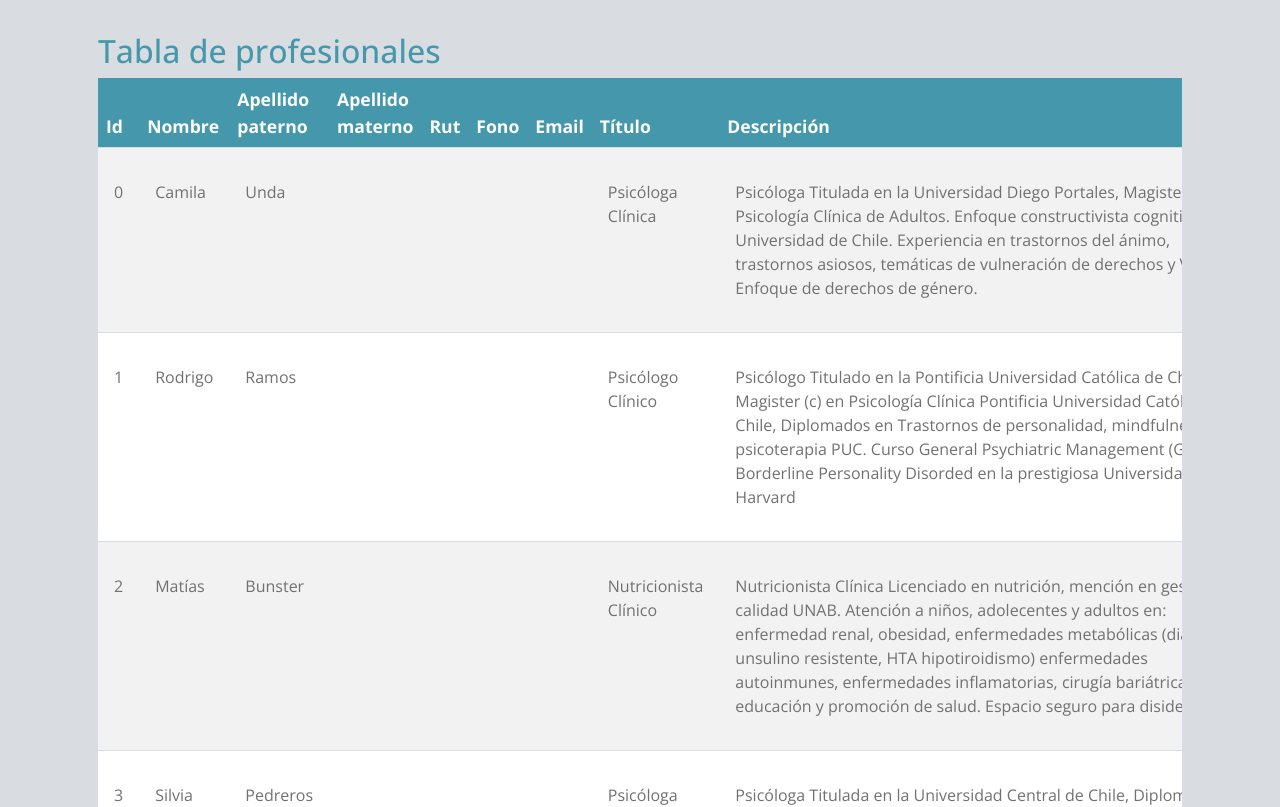
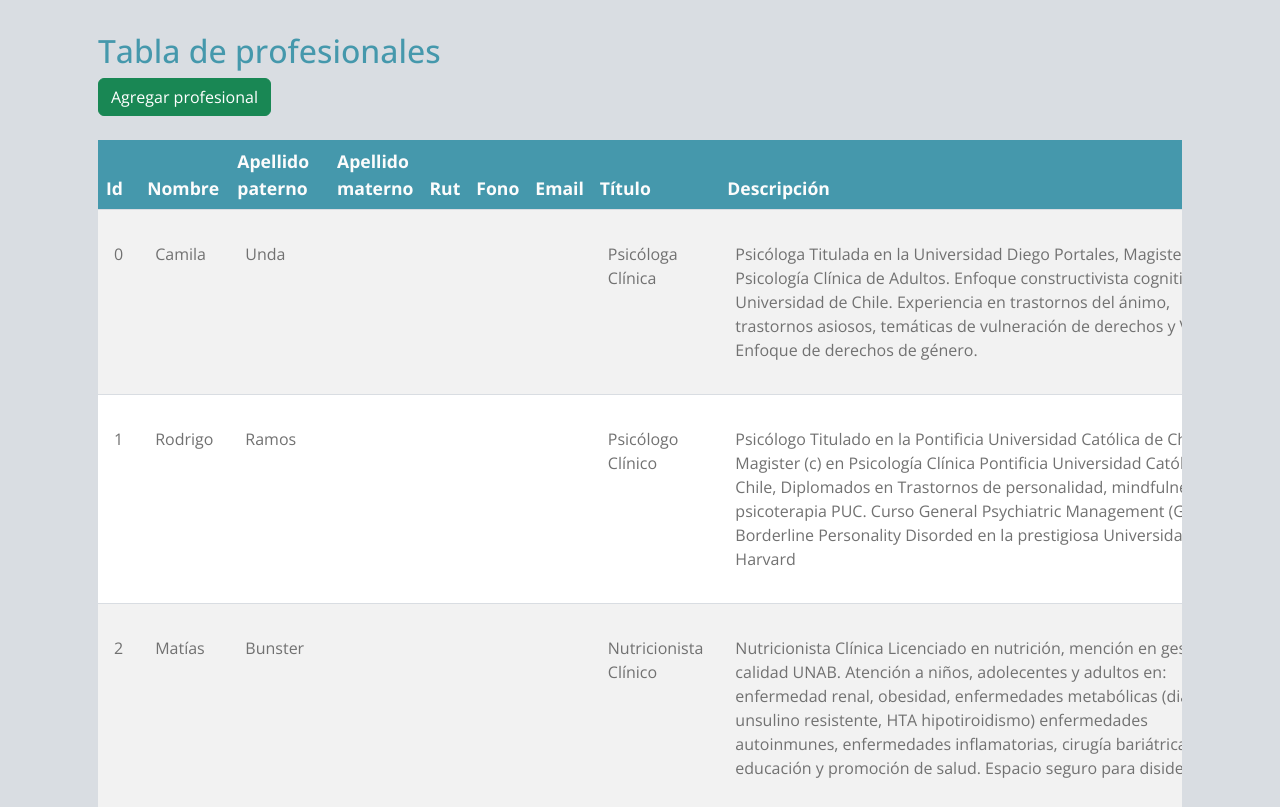
Before and after one commit to ssalinascalibar/espacio-box-noLogin, a React (Vite) app: page /admin in a window 1280 px wide. Shown: the top 807 px of the page. Built offline with nearby package versions, Linux system fonts and the light colour scheme.

Commit message:
add agregar profesional button

```diff
--- a/src/features/adminPanel/AdminPanel.jsx
+++ b/src/features/adminPanel/AdminPanel.jsx
@@ -1,9 +1,10 @@
 import { useState, useEffect } from "react";
 import { Container } from "react-bootstrap";
+import Button from "react-bootstrap/Button";
 import Table from "react-bootstrap/Table";
 import {
   FaRegEdit,
-  MdAddCircleOutline,
+  // MdAddCircleOutline,
   FaRegTrashAlt,
 } from "../../assets/icons/icons";
 import { fetchProfessionals } from "../../services/api";
@@ -29,6 +30,9 @@ export default function AdminPanel() {
     <Container>
       <div id="professionals-table">
         <h2>Tabla de profesionales</h2>
+        <Button variant="success" onClick={handleShow} className="mb-4">
+            Agregar profesional
+          </Button>
         <Table striped responsive>
           <thead>
             <tr>
@@ -66,7 +70,7 @@ export default function AdminPanel() {
                 <td>{p.image}</td>
                 <td>
                   <div id="actions">
-                    <MdAddCircleOutline onClick={handleShow} />
+                    {/* <MdAddCircleOutline /> */}
                     <FaRegEdit />
                     <FaRegTrashAlt />
                   </div>
```
